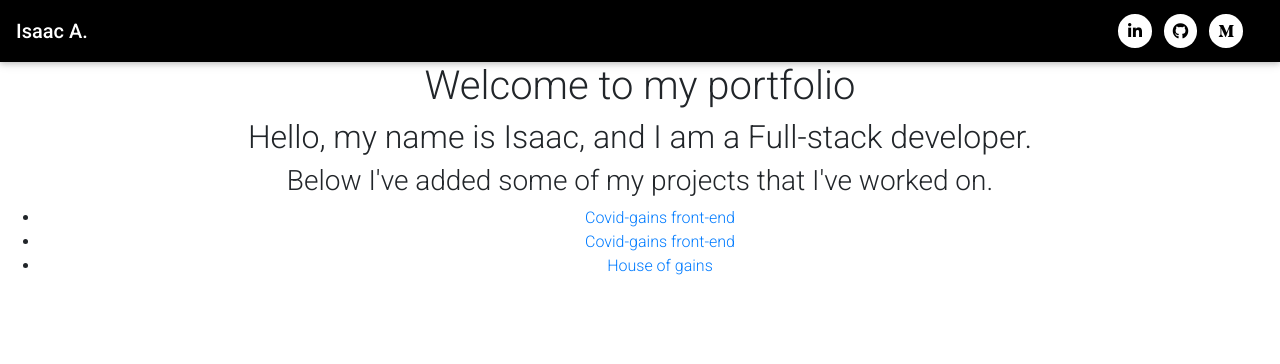
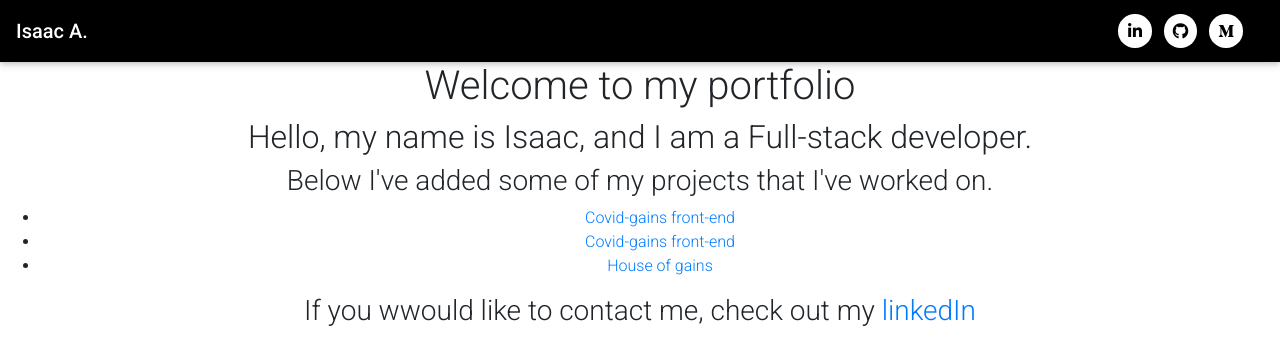
Before and after one commit to IA26/my-portfolio, a React (Create React App) app: page / in a window 1280 px wide. Shown: the top 364 px of the page. Built offline with nearby package versions, Linux system fonts and the light colour scheme.

Commit message:
added linkedin href

```diff
--- a/src/containers/Portfolio.js
+++ b/src/containers/Portfolio.js
@@ -24,6 +24,8 @@ function Portfolio(props) {
               <a href="https://github.com/IA26/house-of-gains"> House of gains</a>
             </li>
           </ul>
+
+          <h3>If you wwould like to contact me, check out my <a href="https://www.linkedin.com/in/isaac-sampson-avilez-423672197/">linkedIn</a></h3>
         </div>
     )
 }
```
